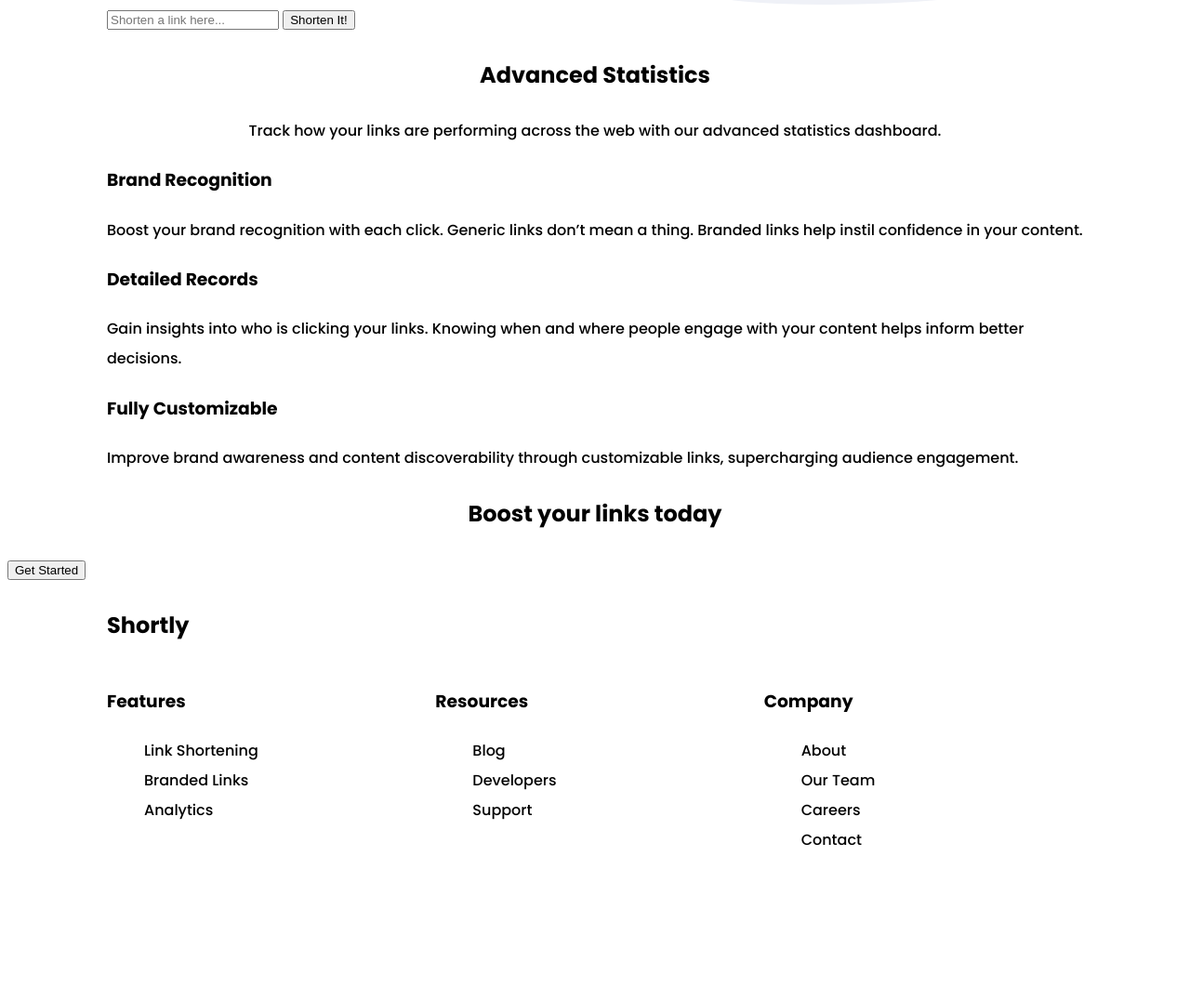
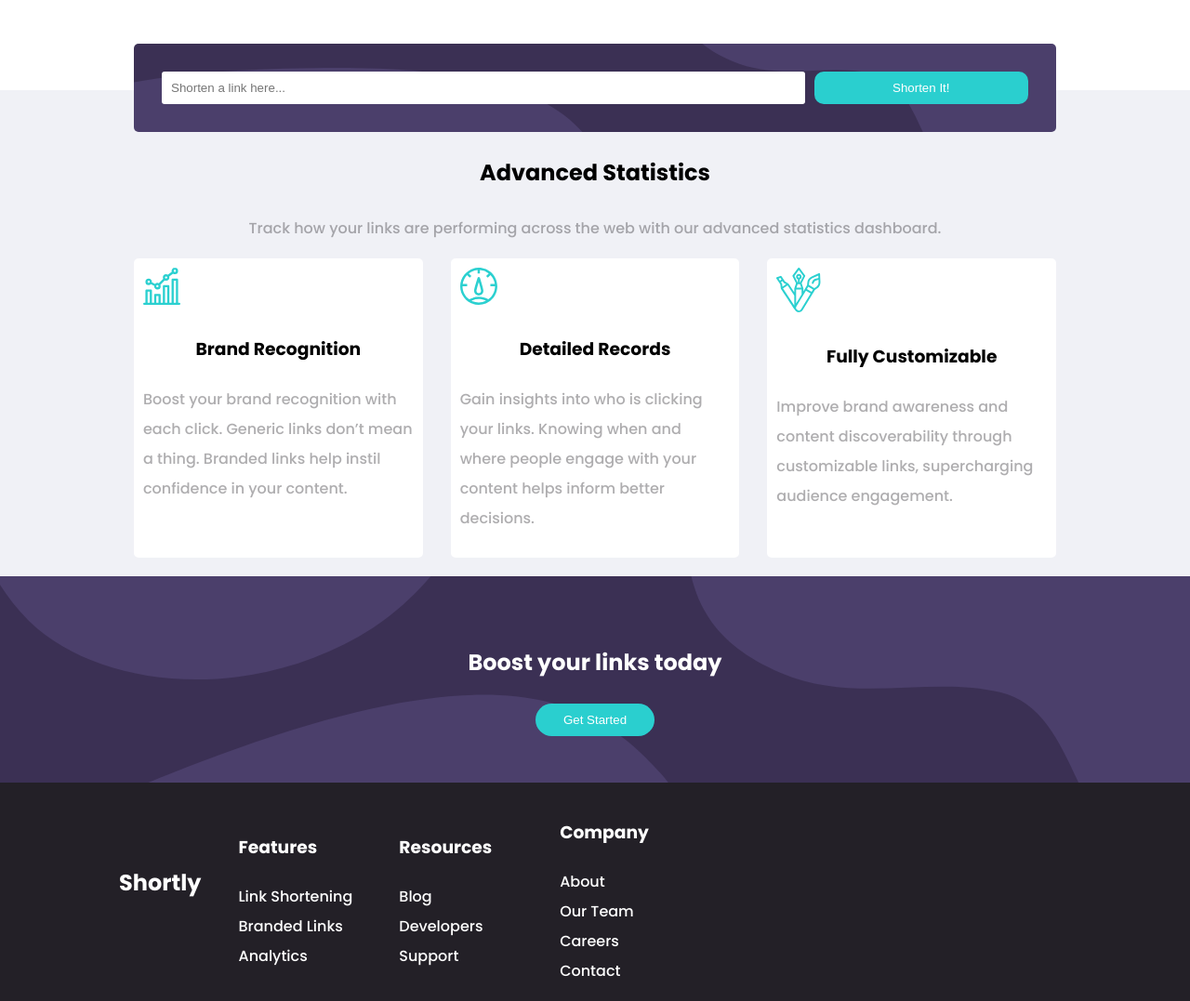
Before and after one commit to JustinAMB/ShortlyApp, a plain HTML site: page index.html in a window 1280 px wide. Shown: the part 605-1682 px from the top of the page at 93% size. Before the commit the page ends 1549 px from the top, so only its background shows below. Drawn offline with Linux system fonts and the light colour scheme.

Commit message:
se crea la seccion de acerca de y el creador de urls

```diff
--- a/index.html
+++ b/index.html
@@ -38,73 +38,85 @@
         </div>
     </div>
     <section class="acerca-de">
-
-        <div class="contenedor ">
+        <div class=" acerca-de-grid">
+            <div>
                 <h2>More than just shorter links</h2>
                 <p>Build your brand’s recognition and get detailed insights on how your links are performing.</p>
                 <button>Get Started</button>
             </div>
             <img src="./images/illustration-working.svg" alt="">
+        </div>
+
 
 
 
     </section>
     <main>
-        <div class="contenedor">
+        <div class="shorten contenedor">
             <input type="text" name="" id="" placeholder="Shorten a link here..."> <button type="submit">Shorten It!</button>
         </div>
         <h2 class="text-center">Advanced Statistics</h2>
         <p class="text-center">Track how your links are performing across the web with our advanced statistics dashboard.</p>
         <div class="cards contenedor">
             <div class="card">
-                <h3>Brand Recognition</h3>
+                <img src="./images/icon-brand-recognition.svg" alt="">
+                <h3 class="text-center">Brand Recognition</h3>
                 <p>Boost your brand recognition with each click. Generic links don’t mean a thing. Branded links help instil confidence in your content.</p>
             </div>
             <div class="card">
-                <h3>Detailed Records</h3>
+                <img src="./images/icon-detailed-records.svg" alt="">
+                <h3 class="text-center">Detailed Records</h3>
                 <p>Gain insights into who is clicking your links. Knowing when and where people engage with your content helps inform better decisions.</p>
             </div>
             <div class="card">
-                <h3>Fully Customizable</h3>
+                <img src="./images/icon-fully-customizable.svg" alt="">
+                <h3 class="text-center">Fully Customizable</h3>
                 <p> Improve brand awareness and content discoverability through customizable links, supercharging audience engagement.</p>
             </div>
         </div>
     </main>
 
-    <section>
+    <section class="section-get-started">
 
         <h2 class=" text-center ">Boost your links today</h2>
         <button>Get Started</button>
     </section>
     <footer>
-        <div class="contenedor">
+        <div class="contenedor ">
+
             <h2>Shortly</h2>
+
+
             <div class="menus">
-                <div class="menu">
+
+                <ul class="menu">
+                    <li>
                         <h3>Features </h3>
-                    <ul>
+                    </li>
                     <li>Link Shortening</li>
                     <li>Branded Links</li>
                     <li>Analytics</li>
                 </ul>
-                </div>
-                <div class="menu">
+
+
+                <ul class="menu">
+                    <li>
                         <h3>Resources</h3>
-                    <ul>
+                    </li>
                     <li>Blog</li>
                     <li>Developers</li>
                     <li>Support</li>
                 </ul>
-                </div>
-                <div class="menu">
+
+                <ul class="menu">
+                    <li>
                         <h3>Company</h3>
-                    <ul>
+                    </li>
                     <li>About</li>
                     <li>Our Team</li>
                     <li>Careers</li>
                     <li>Contact</li>
                 </ul>
-                </div>
 
 
 
--- a/style.css
+++ b/style.css
@@ -7,7 +7,9 @@ body {
         font-family: 'Raleway', Georgia;
         font-size: 1.6rem;
         line-height: 2;
+        margin: 0;
         font-family: 'Poppins', sans-serif;
+        width: 100%;
     }
 
     *,
@@ -15,9 +17,14 @@ body {
     *:after {
         box-sizing: inherit;
     }
+    /*Globales*/
+    /*
+    img {
+        max-width: 100%;
+        display: block;
+    }
 
-
-/*Globales*/
+    */
 
     button:hover {
         cursor: pointer;
@@ -25,11 +32,16 @@ button:hover {
 
     .contenedor {
         margin: 0 auto;
-    max-width: 105rem;
+        max-width: 80%;
     }
 
     .text-center {
         text-align: center;
+    }
+
+    p {
+        font-weight: 400;
+        color: #2320275e;
     }
 
     a {
@@ -40,8 +52,6 @@ a {
     ul {
         list-style: none;
     }
-
-
     /*Navegacion*/
 
     .contenedor-navegacion {
@@ -77,28 +87,19 @@ nav ul {
         color: #ffffff;
         border: none;
     }
+    /*acerca-de*/
 
-
-/*Footer*/
-
-.menus {
+    .acerca-de-grid {
         display: grid;
-    gap: 1rem;
-    grid-template-columns: repeat(3, 1fr);
+        grid-template-columns: 9fr 1fr;
+        gap: 3rem;
+        margin-bottom: 5rem;
+        padding-bottom: 5rem;
     }
 
-
-/*acerca-de*/
-
-.acerca-de {
-    display: grid;
-    grid-template-columns: 2fr 1fr;
-    /*
-    display: flex;
-    flex-direction: column;
-    flex-wrap: nowrap;
-    align-items: flex-start;
-    */
+    .acerca-de-grid div {
+        margin: 0 auto;
+        max-width: 43%;
     }
 
     .acerca-de button {
@@ -108,3 +109,98 @@ nav ul {
         color: #ffffff;
         border-radius: 2rem;
     }
+    /*Main*/
+
+    main {
+        background-color: #f0f1f6;
+        padding: 2rem;
+    }
+
+    .shorten {
+        background-image: url(./images/bg-shorten-desktop.svg);
+        background-repeat: no-repeat;
+        background-size: cover;
+        display: grid;
+        grid-template-columns: 3fr 1fr;
+        gap: 1rem;
+        padding: 3rem;
+        border-radius: .5rem;
+        background-color: hsl(257, 27%, 26%);
+        margin-top: -7rem;
+    }
+
+    .shorten input {
+        padding: 1rem;
+        border-radius: 0.3rem;
+        border: none;
+    }
+
+    .shorten button {
+        padding: 1rem 3rem;
+        border: none;
+        background-color: hsl(180, 66%, 49%);
+        color: #ffffff;
+        border-radius: 1rem;
+    }
+
+    .cards {
+        display: grid;
+        grid-template-columns: repeat(3, 1fr);
+        gap: 3rem;
+    }
+
+    .card {
+        background-color: #ffffff;
+        padding: 1rem;
+        border-radius: 0.5rem;
+    }
+    /*section-get-started*/
+
+    .section-get-started {
+        display: flex;
+        padding: 5rem;
+        background-image: url(./images/bg-boost-desktop.svg);
+        background-color: hsl(257, 27%, 26%);
+        background-repeat: no-repeat;
+        background-position: center center;
+        background-size: cover;
+        flex-direction: column;
+        flex-wrap: nowrap;
+        justify-content: center;
+        align-items: center;
+    }
+
+    .section-get-started h2 {
+        color: #ffffff;
+        font-weight: 700;
+    }
+
+    .section-get-started button {
+        padding: 1rem 3rem;
+        border: none;
+        background-color: hsl(180, 66%, 49%);
+        color: #ffffff;
+        border-radius: 2rem;
+    }
+    /*Footer*/
+
+    .menus {
+        display: grid;
+        gap: 1rem;
+        grid-template-columns: repeat(3, 1fr);
+    }
+
+    footer {
+        color: #ffffff;
+        background-color: #232027;
+    }
+
+    footer h2 {
+        padding-top: 0;
+        margin-top: 0;
+    }
+
+    footer div {
+        display: flex;
+        align-items: center;
+    }
```
Lines whose indentation alone changed are shown as unchanged.
